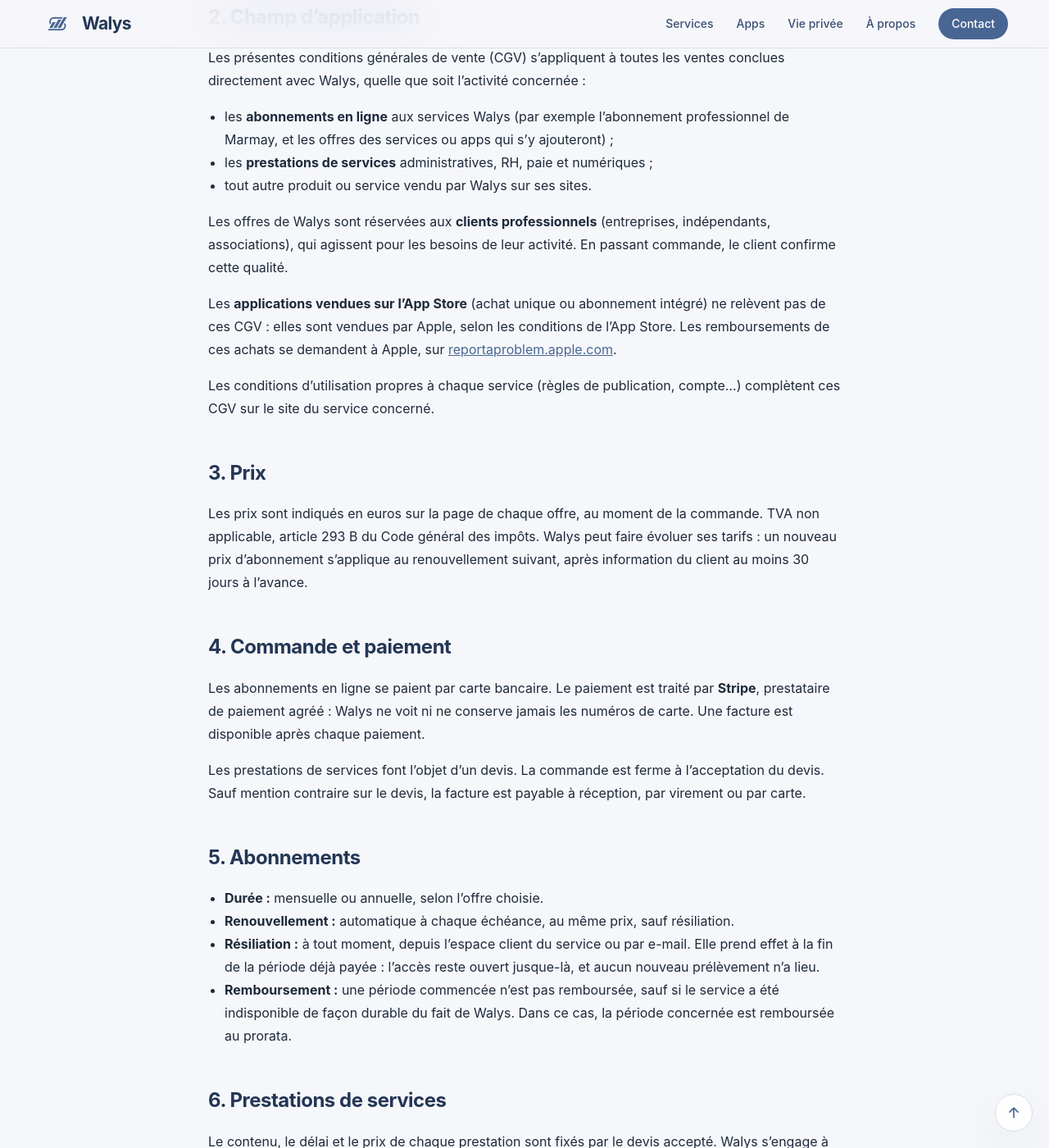
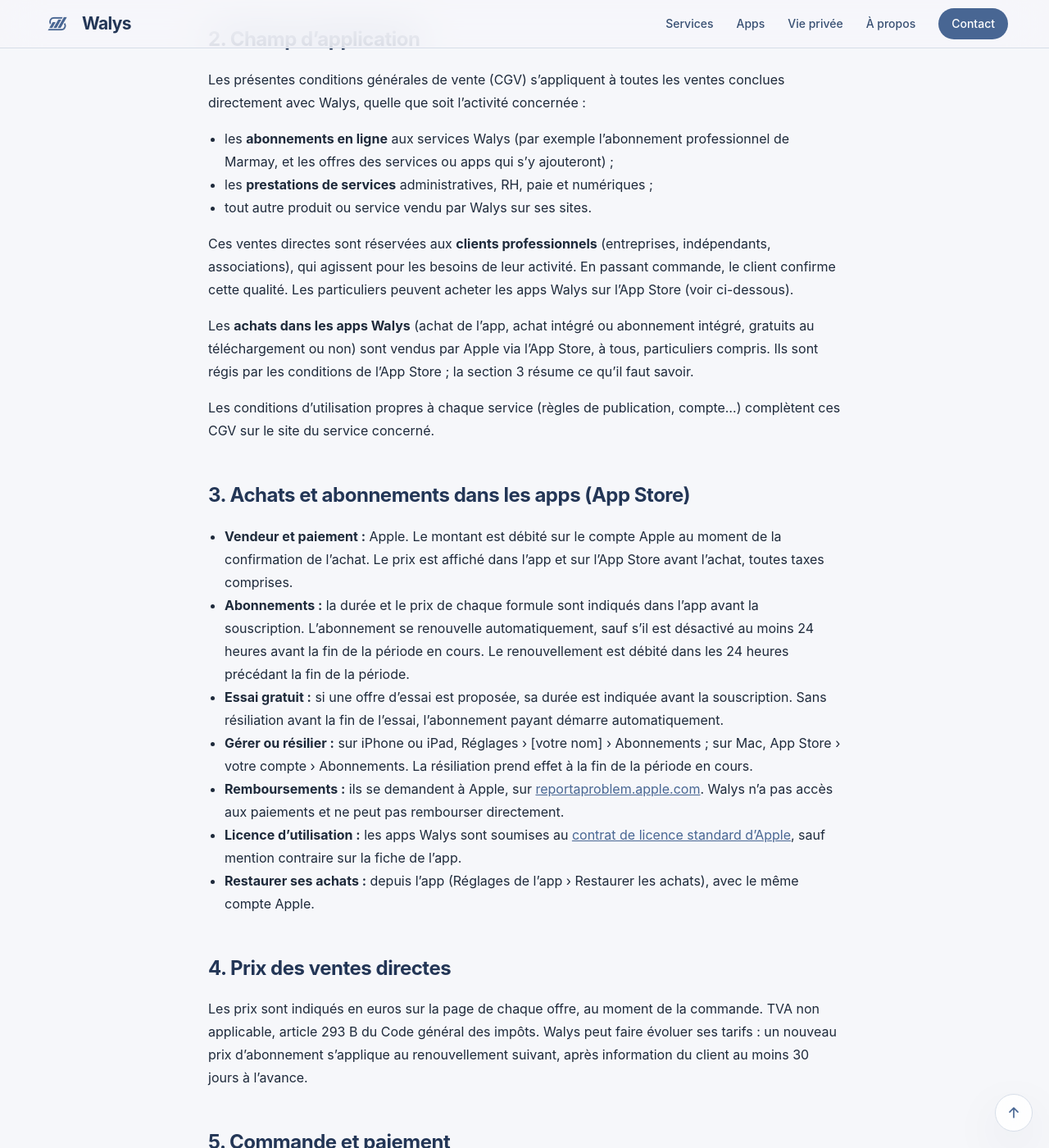
Before and after one commit to Walys-fr/walys-fr.github.io, a Jekyll site: the page built from cgv.md, in a window 1280 px wide and 1400 px high, scrolled down 874 px. Shown: the whole window at 82% size. Built offline with Jekyll 4.4.1, drawn with Linux system fonts in a browser that asks for light colours; our own code applies the rules of GitHub Pages for plain Markdown files; some of the changed text lies outside the part shown.

Commit message:
Add files via upload

```diff
--- a/cgv.md
+++ b/cgv.md
@@ -3,11 +3,11 @@
 afficher_apps: false
 titre: Conditions générales de vente
 mise_a_jour: 9 novembre 2026
-resume: Ces conditions s'appliquent à tout ce que Walys vend en direct, pour
-  toutes ses activités, aux clients professionnels. Abonnements en ligne (par
-  exemple Marmay Pro) payés par carte via Stripe, résiliables à tout moment ;
-  prestations sur devis. Les apps achetées sur l'App Store sont vendues par
-  Apple, selon ses propres conditions.
+resume: "Deux cas. Les apps Walys s'achètent sur l'App Store, particuliers
+  compris : Apple encaisse et gère remboursements et abonnements (section 3).
+  Les ventes directes de Walys, pour toutes ses activités, sont réservées aux
+  professionnels : abonnements en ligne payés par carte via Stripe (par exemple
+  Marmay Pro), résiliables à tout moment, et prestations sur devis."
 ---
 ## 1. Vendeur
 
@@ -21,45 +21,55 @@
 - les **prestations de services** administratives, RH, paie et numériques ;
 - tout autre produit ou service vendu par Walys sur ses sites.
 
-Les offres de Walys sont réservées aux **clients professionnels** (entreprises, indépendants, associations), qui agissent pour les besoins de leur activité. En passant commande, le client confirme cette qualité.
+Ces ventes directes sont réservées aux **clients professionnels** (entreprises, indépendants, associations), qui agissent pour les besoins de leur activité. En passant commande, le client confirme cette qualité. Les particuliers peuvent acheter les apps Walys sur l'App Store (voir ci-dessous).
 
-Les **applications vendues sur l'App Store** (achat unique ou abonnement intégré) ne relèvent pas de ces CGV : elles sont vendues par Apple, selon les conditions de l'App Store. Les remboursements de ces achats se demandent à Apple, sur [reportaproblem.apple.com](https://reportaproblem.apple.com).
+Les **achats dans les apps Walys** (achat de l'app, achat intégré ou abonnement intégré, gratuits au téléchargement ou non) sont vendus par Apple via l'App Store, à tous, particuliers compris. Ils sont régis par les conditions de l'App Store ; la section 3 résume ce qu'il faut savoir.
 
 Les conditions d'utilisation propres à chaque service (règles de publication, compte…) complètent ces CGV sur le site du service concerné.
 
-## 3. Prix
+## 3. Achats et abonnements dans les apps (App Store)
+
+- **Vendeur et paiement :** Apple. Le montant est débité sur le compte Apple au moment de la confirmation de l'achat. Le prix est affiché dans l'app et sur l'App Store avant l'achat, toutes taxes comprises.
+- **Abonnements :** la durée et le prix de chaque formule sont indiqués dans l'app avant la souscription. L'abonnement se renouvelle automatiquement, sauf s'il est désactivé au moins 24 heures avant la fin de la période en cours. Le renouvellement est débité dans les 24 heures précédant la fin de la période.
+- **Essai gratuit :** si une offre d'essai est proposée, sa durée est indiquée avant la souscription. Sans résiliation avant la fin de l'essai, l'abonnement payant démarre automatiquement.
+- **Gérer ou résilier :** sur iPhone ou iPad, Réglages › [votre nom] › Abonnements ; sur Mac, App Store › votre compte › Abonnements. La résiliation prend effet à la fin de la période en cours.
+- **Remboursements :** ils se demandent à Apple, sur [reportaproblem.apple.com](https://reportaproblem.apple.com). Walys n'a pas accès aux paiements et ne peut pas rembourser directement.
+- **Licence d'utilisation :** les apps Walys sont soumises au [contrat de licence standard d'Apple](https://www.apple.com/legal/internet-services/itunes/dev/stdeula/), sauf mention contraire sur la fiche de l'app.
+- **Restaurer ses achats :** depuis l'app (Réglages de l'app › Restaurer les achats), avec le même compte Apple.
+
+## 4. Prix des ventes directes
 
 Les prix sont indiqués en euros sur la page de chaque offre, au moment de la commande. TVA non applicable, article 293 B du Code général des impôts. Walys peut faire évoluer ses tarifs : un nouveau prix d'abonnement s'applique au renouvellement suivant, après information du client au moins 30 jours à l'avance.
 
-## 4. Commande et paiement
+## 5. Commande et paiement
 
 Les abonnements en ligne se paient par carte bancaire. Le paiement est traité par **Stripe**, prestataire de paiement agréé : Walys ne voit ni ne conserve jamais les numéros de carte. Une facture est disponible après chaque paiement.
 
 Les prestations de services font l'objet d'un devis. La commande est ferme à l'acceptation du devis. Sauf mention contraire sur le devis, la facture est payable à réception, par virement ou par carte.
 
-## 5. Abonnements
+## 6. Abonnements vendus en direct (Stripe)
 
 - **Durée :** mensuelle ou annuelle, selon l'offre choisie.
 - **Renouvellement :** automatique à chaque échéance, au même prix, sauf résiliation.
 - **Résiliation :** à tout moment, depuis l'espace client du service ou par e-mail. Elle prend effet à la fin de la période déjà payée : l'accès reste ouvert jusque-là, et aucun nouveau prélèvement n'a lieu.
 - **Remboursement :** une période commencée n'est pas remboursée, sauf si le service a été indisponible de façon durable du fait de Walys. Dans ce cas, la période concernée est remboursée au prorata.
 
-## 6. Prestations de services
+## 7. Prestations de services
 
 Le contenu, le délai et le prix de chaque prestation sont fixés par le devis accepté. Walys s'engage à réaliser la prestation avec soin (obligation de moyens). Le client fournit à temps les informations et documents nécessaires.
 
-## 7. Retard de paiement
+## 8. Retard de paiement
 
 Tout retard de paiement entraîne, de plein droit, des pénalités au taux d'intérêt de la Banque centrale européenne majoré de 10 points, ainsi qu'une indemnité forfaitaire pour frais de recouvrement de 40 € (articles L441-10 et D441-5 du Code de commerce). Pour un abonnement, un paiement refusé peut entraîner la suspension de l'accès jusqu'à régularisation.
 
-## 8. Responsabilité
+## 9. Responsabilité
 
 La responsabilité de Walys est limitée aux dommages directs et prévisibles, et plafonnée au montant payé par le client au titre des 12 derniers mois pour l'offre concernée. Walys n'est pas responsable des échanges ni des transactions entre utilisateurs d'une place de marché comme Marmay, dont les ventes se concluent directement entre eux.
 
-## 9. Données personnelles
+## 10. Données personnelles
 
 Les données nécessaires à la commande et à la facturation (nom, raison sociale, e-mail, adresse de facturation) sont traitées par Walys pour exécuter le contrat et respecter ses obligations comptables. Voir la [politique de confidentialité](/confidentialite.html).
 
-## 10. Droit applicable et litiges
+## 11. Droit applicable et litiges
 
 Les présentes CGV sont soumises au droit français. En cas de difficulté, contactez d'abord Walys : une solution amiable sera toujours recherchée. À défaut, le litige sera porté devant les tribunaux compétents de Saint-Pierre (La Réunion).
```
Also changed, not shown: confidentialite.md (+2 -0 lines).
